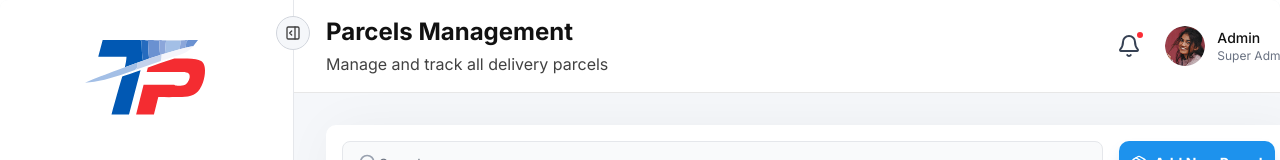
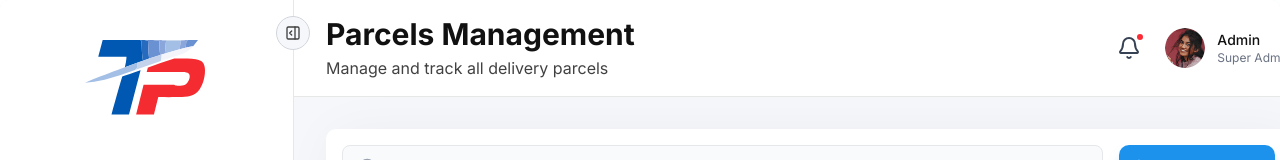
Before and after one commit to nrbnayon/track-fleet-pro-web, a Next.js app: page /seller-admin/parcels in a window 1280 px wide. Shown: the top 160 px of the page. Built offline with nearby package versions, Linux system fonts and the light colour scheme; no server answers; some icons are missing.

Commit message:
Do it responsive

```diff
--- a/components/SellerAdmin/ParcelsManagement/SellerParcelsTable.tsx
+++ b/components/SellerAdmin/ParcelsManagement/SellerParcelsTable.tsx
@@ -62,7 +62,7 @@ export default function SellerParcelsTable({ data, itemsPerPage = 10, isLoading
                 <h2 className="text-2xl font-bold text-foreground">Parcel List</h2>
             </div>
 
-            <div className="flex-1 overflow-x-auto">
+            <div className="flex-1 overflow-auto">
                 {/* Desktop View */}
                 <table className="w-full text-left hidden lg:table">
                     <thead className="bg-[#E8F4FD]">
@@ -180,7 +180,7 @@ export default function SellerParcelsTable({ data, itemsPerPage = 10, isLoading
                                 <div className="flex gap-2 pt-2">
                                     <Button
                                         variant="outline"
-                                        className="flex-1 rounded-lg h-10 gap-2 text-xs font-bold border-gray-100 cursor-pointer hover:border-primary hover:text-primary"
+                                        className="flex-1 rounded-lg h-10 gap-2 text-xs font-bold border-gray-100 cursor-pointer hover:border-primary hover:text-white"
                                         onClick={() => setSelectedParcelForTrack(parcel)}
                                     >
                                         <MapPin className="w-3 h-3" />
@@ -188,7 +188,7 @@ export default function SellerParcelsTable({ data, itemsPerPage = 10, isLoading
                                     </Button>
                                     <Button
                                         variant="outline"
-                                        className="flex-1 rounded-lg h-10 gap-2 text-xs font-bold border-gray-100 cursor-pointer hover:border-primary hover:text-primary"
+                                        className="flex-1 rounded-lg h-10 gap-2 text-xs font-bold border-gray-100 cursor-pointer hover:border-primary hover:text-white"
                                         onClick={() => setSelectedParcelForView(parcel)}
                                     >
                                         <Eye className="w-3 h-3" />
--- a/components/Shared/DashboardHeader.tsx
+++ b/components/Shared/DashboardHeader.tsx
@@ -12,7 +12,7 @@ export default function DashboardHeader({
   return (
     <div className="bg-white flex justify-between items-center border-b border-border">
       <div className="flex flex-col items-start justify-between p-4 md:px-8">
-        <h1 className="text-lg md:text-2xl font-bold text-foreground">
+        <h1 className="text-lg md:text-2xl lg:text-3xl font-bold text-foreground">
           {title}
         </h1>
         {description && (
```
